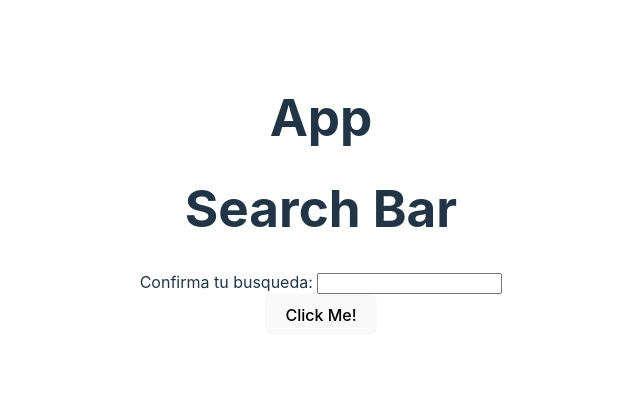
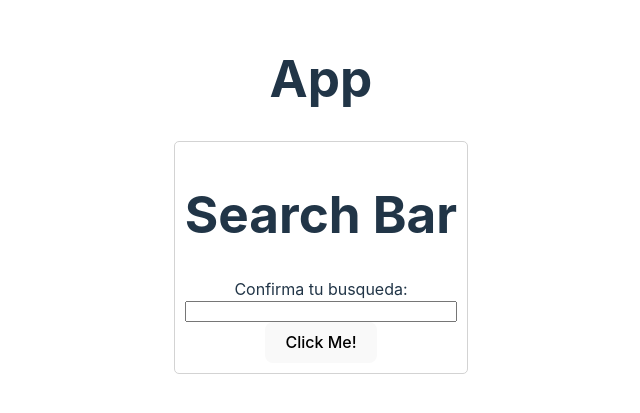
Before and after one commit to whojaz/pictures, a React (Vite) app: page / in a window 1280 px wide. Shown: the part 205-618 px from the top of the page, without its empty margins (319-959 px from the left). Built offline with nearby package versions, Linux system fonts and the light colour scheme.

Commit message:
Update SearchBar.jsx

```diff
--- a/src/components/SearchBar.jsx
+++ b/src/components/SearchBar.jsx
@@ -1,4 +1,5 @@
 import { useState } from "react"
+import './SearchBar.css'
 
 function SearchBar({onSubmit}){
     const [term, setTerm] = useState('')
@@ -19,7 +20,7 @@ function SearchBar({onSubmit}){
     }
 
     return(
-        <div>
+        <div className='search-bar'>
             <h1>Search Bar</h1>
             <form onSubmit={handleFormSubmit}>
                 Confirma tu busqueda: {term}
```
